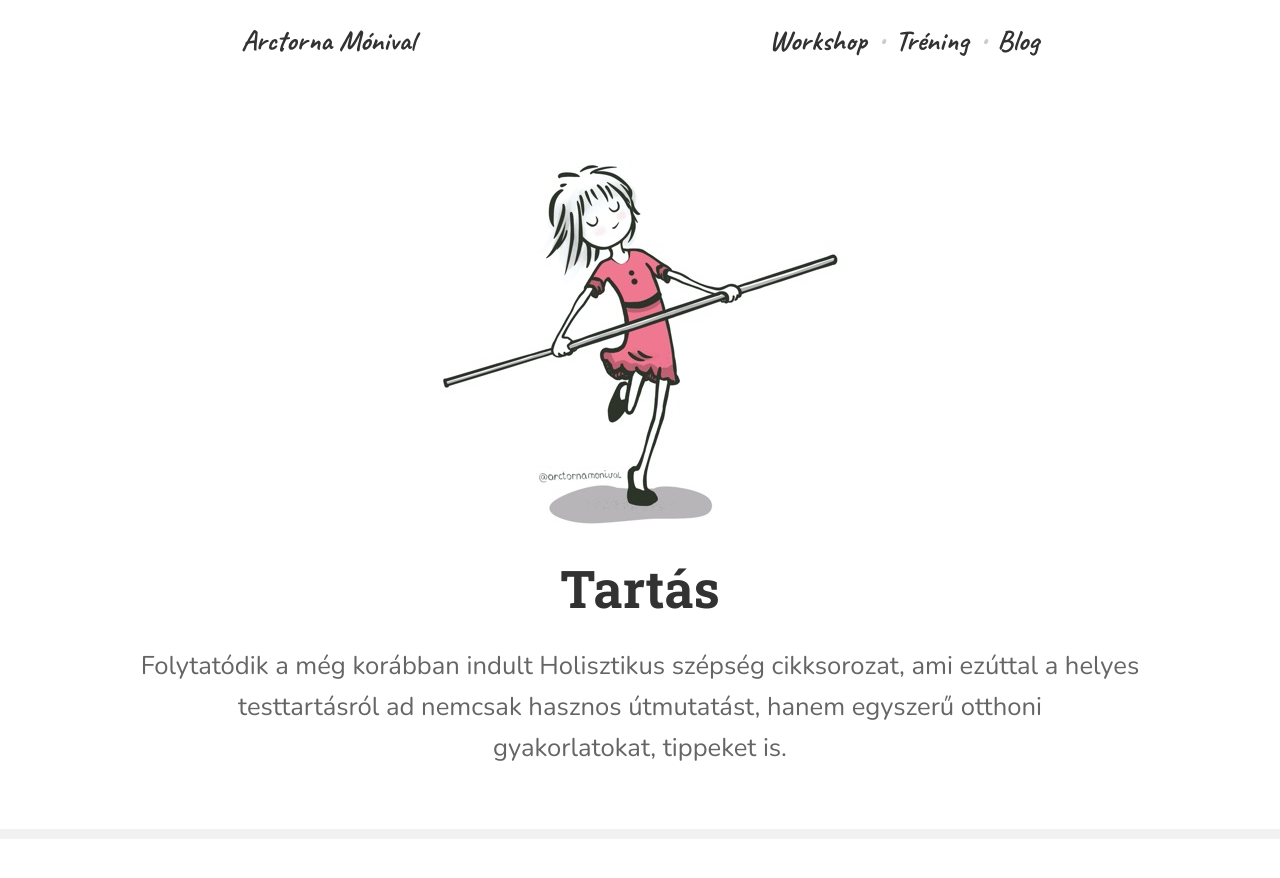
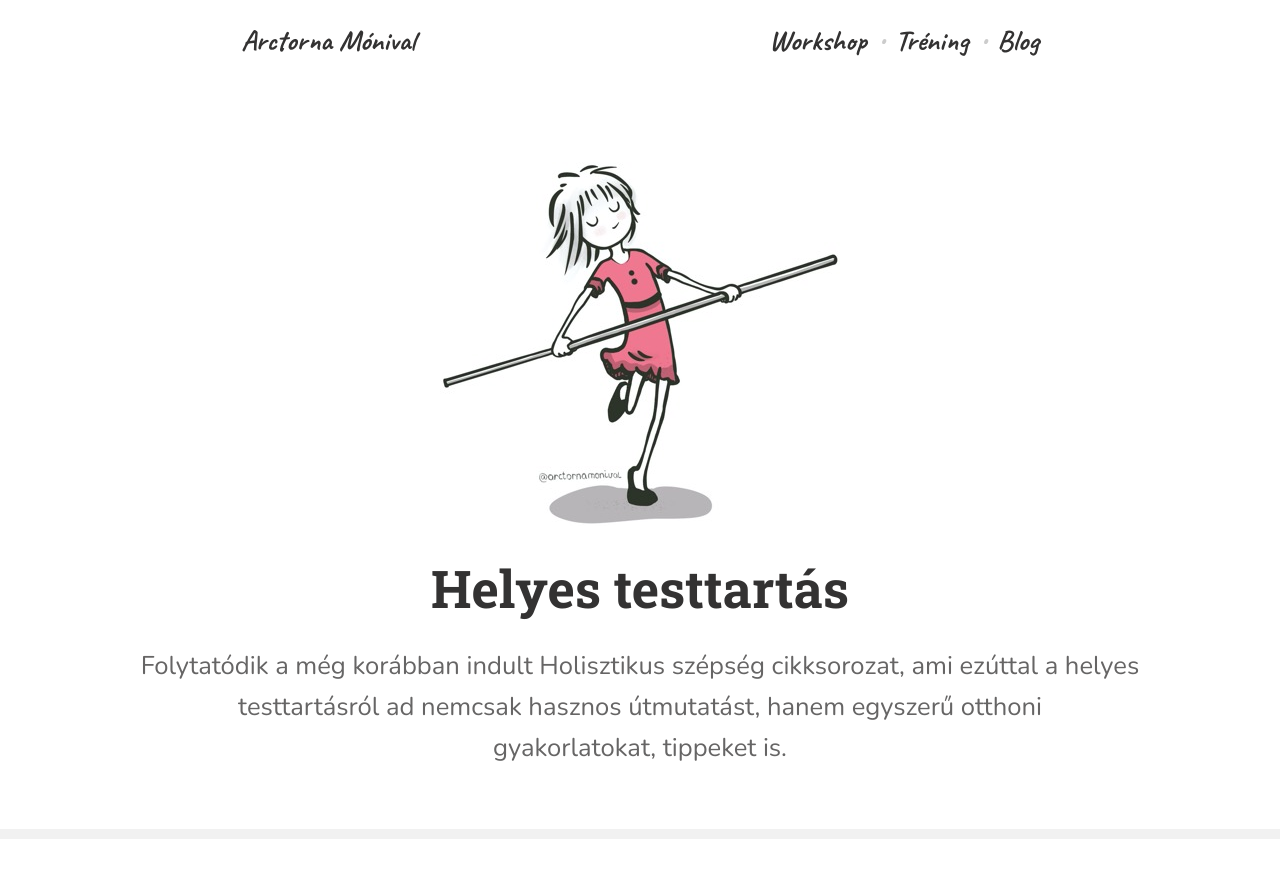
Before and after one commit to monikamudra/arctorna, a Jekyll site: the page built from _posts/2020-05-02-helyes-testtartas.md, in a window 1280 px wide and 900 px high. Shown: the top 878 px of the window. Built offline with Jekyll 4.4.1, drawn with Linux system fonts in a browser that asks for light colours.

Commit message:
Rename post

```diff
--- a/_posts/2020-05-02-tartas.md
+++ b/_posts/2020-05-02-helyes-testtartas.md
@@ -1,6 +1,6 @@
 ---
-title: Tartás
-image: /assets/images/posts/tartas-social.jpg
+title: Helyes testtartás
+image: /assets/images/posts/helyes-testtartas-social.jpg
 description: >-
   Folytatódik a még korábban indult Holisztikus szépség cikksorozat,
   ami ezúttal a helyes testtartásról ad nemcsak hasznos útmutatást,
```
Also changed, not shown: assets/images/posts/helyes-testtartas-social.jpg (renamed from assets/images/posts/tartas-social.jpg), assets/images/posts/helyes-testtartas-thumb.jpg (renamed from assets/images/posts/tartas-thumb.jpg), assets/images/posts/helyes-testtartas.jpg (renamed from assets/images/posts/tartas.jpg).
